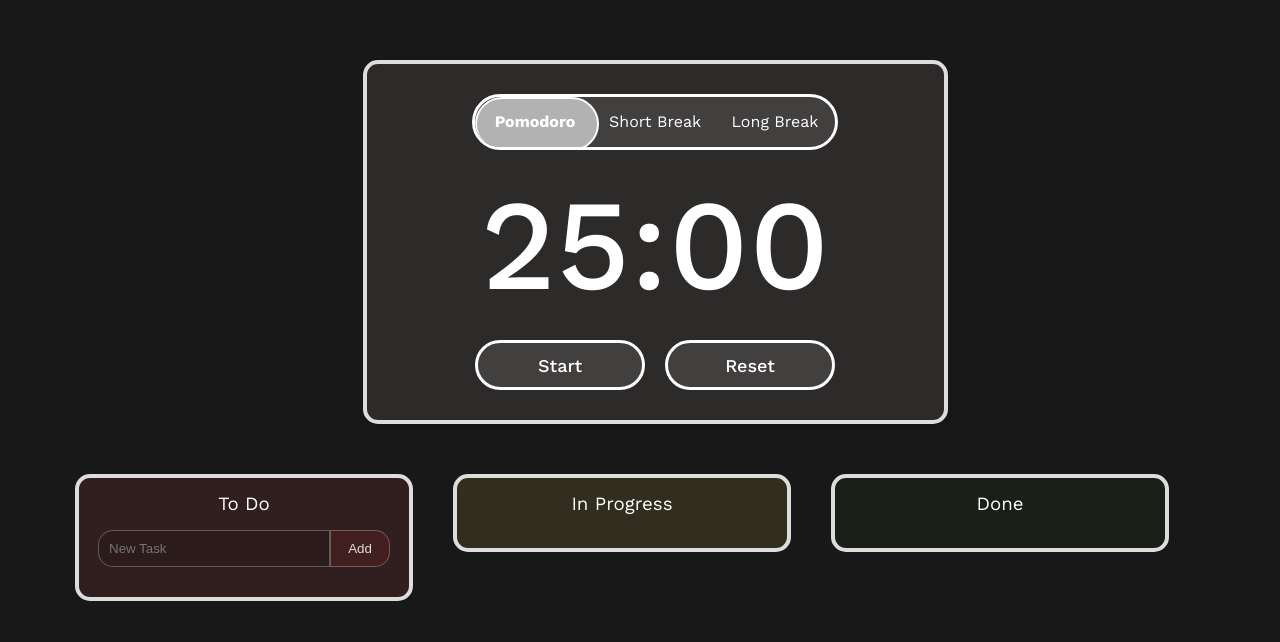
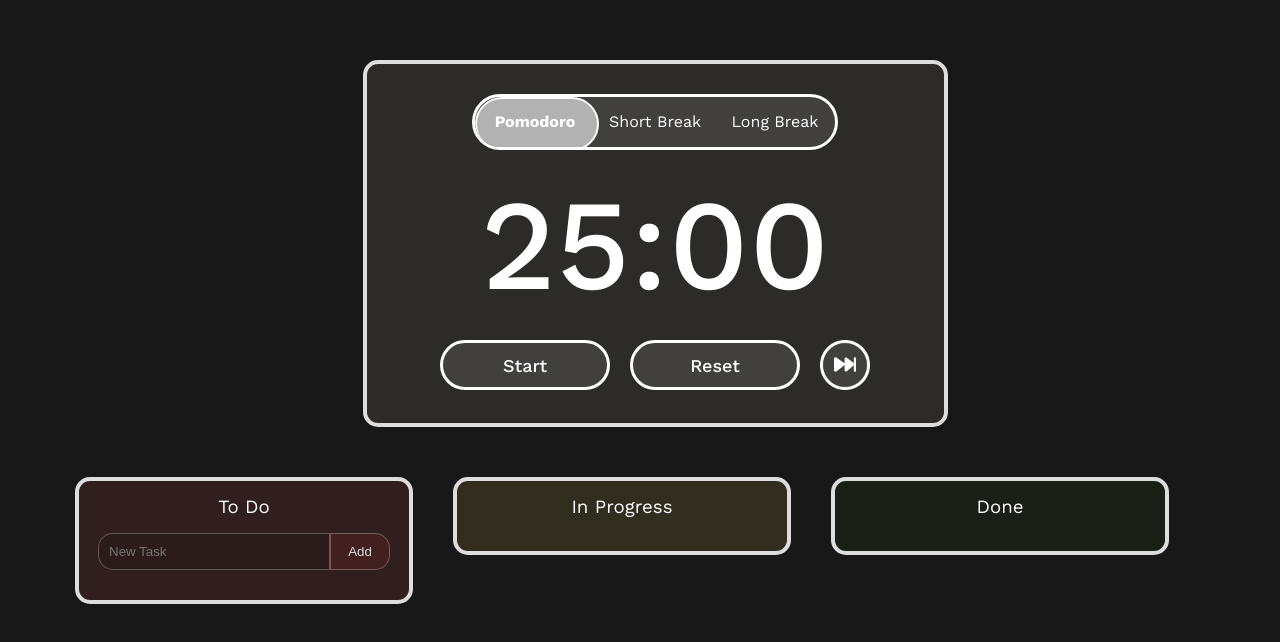
Before and after one commit to Chaitanya1512/FlowMato, a Vue app: page / in a window 1280 px wide. Shown: the top 642 px of the page. Built offline with nearby package versions, Linux system fonts and the light colour scheme.

Commit message:
feat: skip a session

```diff
--- a/src/assets/styles/PomodoroTimer.css
+++ b/src/assets/styles/PomodoroTimer.css
@@ -99,3 +99,9 @@
   background-color: #dc3545;
   color: white;
 }
+
+.skip {
+  background: inherit;
+  border: 0;
+  padding: 0;
+}
--- a/src/components/PomodoroTimer.vue
+++ b/src/components/PomodoroTimer.vue
@@ -30,6 +30,9 @@
               class="btn"
             >
               Reset
+            </button>
+            <button class="skip" @click="skip()">
+              <img height="50px" src="../assets/img/skip.png" />
             </button>
           </div>
         </div>
@@ -93,6 +96,12 @@
       );
       this.totalDuration = session.duration;
     },
+    skip() {
+      const currentIndex = this.sessions.findIndex(
+        (session) => session.name === this.currentSession
+      );
+      this.changeSession(this.sessions[(currentIndex + 1) % 3].name);
+    },
     changeSession(sessionName) {
       this.currentSession = sessionName;
       this.reset(sessionName);
```
Also changed, not shown: src/assets/img/skip.png (added).
